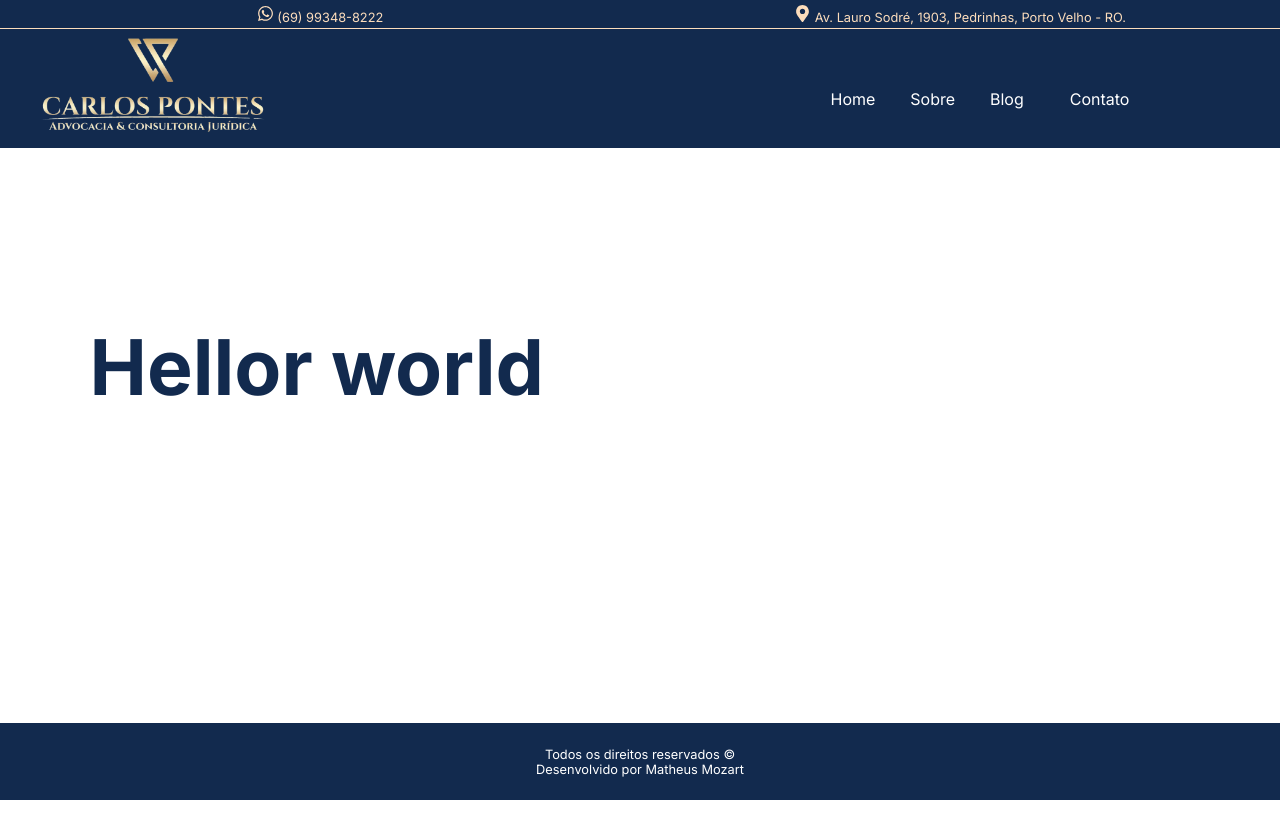
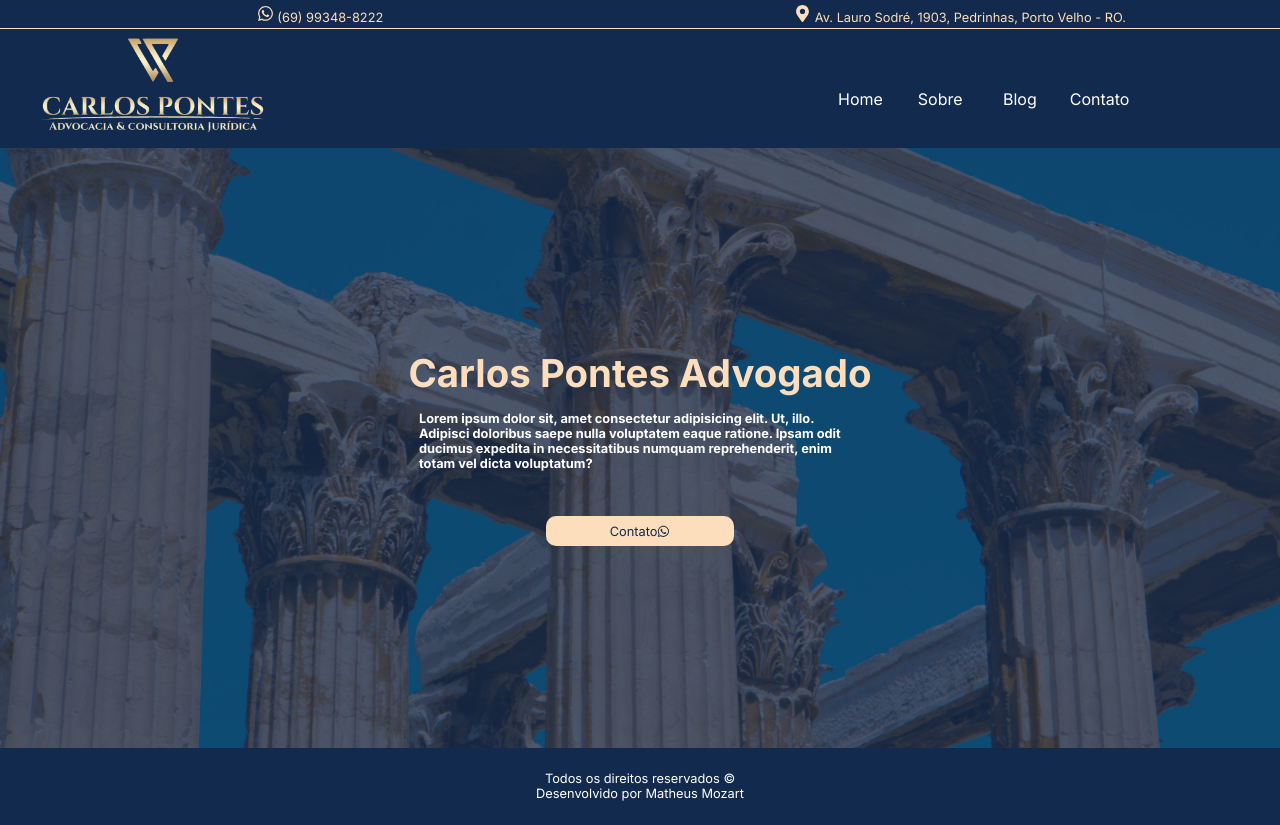
Before and after one commit to Mtmozart/carlos-site-advogado, a Next.js app: page / in a window 1280 px wide. Before the commit the page ends 800 px from the top, so only its background shows below. Built offline with nearby package versions, Linux system fonts and the light colour scheme.

Commit message:
finalizando o cover

```diff
--- a/src/app/page.tsx
+++ b/src/app/page.tsx
@@ -1,9 +1,11 @@
 import { Cover } from '@/components/cover/cover';
-
+import styles from './styles.module.scss';
 export default function Home() {
   return (
     <>
-      <Cover />
+      <main className={styles.main_container}>
+        <Cover />
+      </main>
     </>
   );
 }
--- /dev/null
+++ b/src/app/styles.module.scss
@@ -0,0 +1,5 @@
+.main_container{
+margin: 0;
+padding: 0;
+box-sizing: border-box;
+}
--- /dev/null
+++ b/src/components/cover/cover.module.scss
@@ -0,0 +1,61 @@
+@import '../../styles/variables.scss';
+.cover__container {
+  margin: 0;
+  padding: 0;
+  width: 100%;
+  height: 600px;
+  box-sizing: border-box;
+  max-height: 600px;
+  background-image: url('/assets/capa-cover.png');
+  background-size: cover;
+  background-position: center;
+  background-repeat: no-repeat;
+  display: flex;
+  align-items: center;
+  justify-content: center;
+}
+.cover__content {
+  box-sizing: border-box;
+  padding: 0;
+  margin: 0;
+  width: 40%;
+  display: flex;
+  justify-content: center;
+  align-items: center;
+  flex-direction: column;
+  padding: 20px;
+
+
+  & h1 {
+    padding: 0;
+    margin: 0;
+    font-size: $font-size-medium;
+    color: $secondary-color;
+  }
+  & h2 {
+    padding: 15px;
+    margin: 0;
+    font-size: $font-size-xsmall;
+    color: $white;
+
+  }
+
+  .call_to_action{
+    width: 40%;
+    height: 30px;
+    display: flex;
+    align-items: center;
+    justify-content: center;
+    margin-top: 30px;
+    border-radius: 10px;
+    cursor: pointer;
+    font-size: $font-size-xsmall;
+    background-color: $secondary-color;
+
+    &:hover {
+      background-color: $tertiary-color;
+      color: $white;
+    }
+
+  }
+}
--- a/src/components/cover/cover.tsx
+++ b/src/components/cover/cover.tsx
@@ -1,3 +1,20 @@
+import styles from './cover.module.scss';
+import { FaWhatsapp } from 'react-icons/fa';
 export const Cover = () => {
-  return <h1>Hellor world</h1>;
+  return (
+    <section className={styles.cover__container}>
+      <div className={styles.cover__content}>
+        <h1>Carlos Pontes Advogado</h1>
+        <h2>
+          Lorem ipsum dolor sit, amet consectetur adipisicing elit. Ut, illo.
+          Adipisci doloribus saepe nulla voluptatem eaque ratione. Ipsam odit
+          ducimus expedita in necessitatibus numquam reprehenderit, enim totam
+          vel dicta voluptatum?
+        </h2>
+        <a className={styles.call_to_action}>
+          Contato <FaWhatsapp />
+        </a>
+      </div>
+    </section>
+  );
 };
--- a/src/components/footer/footer.module.scss
+++ b/src/components/footer/footer.module.scss
@@ -11,6 +11,7 @@
   color: $white;
   font-size: $font-size-xsmall;
   box-sizing: border-box;
+  padding: $spacing-medium;
 }
 
 .footer__container div span {
--- a/src/components/header/header.module.scss
+++ b/src/components/header/header.module.scss
@@ -13,4 +13,5 @@ display: grid;
 height: 148px;
 grid-template-columns: 1fr 1fr;
 grid-template-rows: 1fr;
+text-align: center;
 }
--- a/src/styles/global.scss
+++ b/src/styles/global.scss
@@ -2,11 +2,12 @@
 @import './variables';
 
 html, body {
+  width: 100%;
   height: 100%;
   margin: 0;
   padding: 0;
-  width: 100%;
 }
+
 
 body {
   font-family: $font-family-default;
@@ -18,25 +19,6 @@ body {
   min-height: 100vh;
 }
 
-header {
-  background-color: $primary-color;
-  color: $white;
-  padding: $spacing-medium;
-  text-align: center;
-}
-
-main {
-  flex: 1;
-  padding: $spacing-medium;
-  margin: $spacing-large;
-}
-
-footer {
-  background-color: $secondary-color;
-  color: $white;
-  text-align: center;
-  padding: $spacing-medium;
-}
 
 button {
   background-color: $secondary-color;
```
Also changed, not shown: public/assets/Logo.jpg (added), public/assets/capa-cover.png (added).
